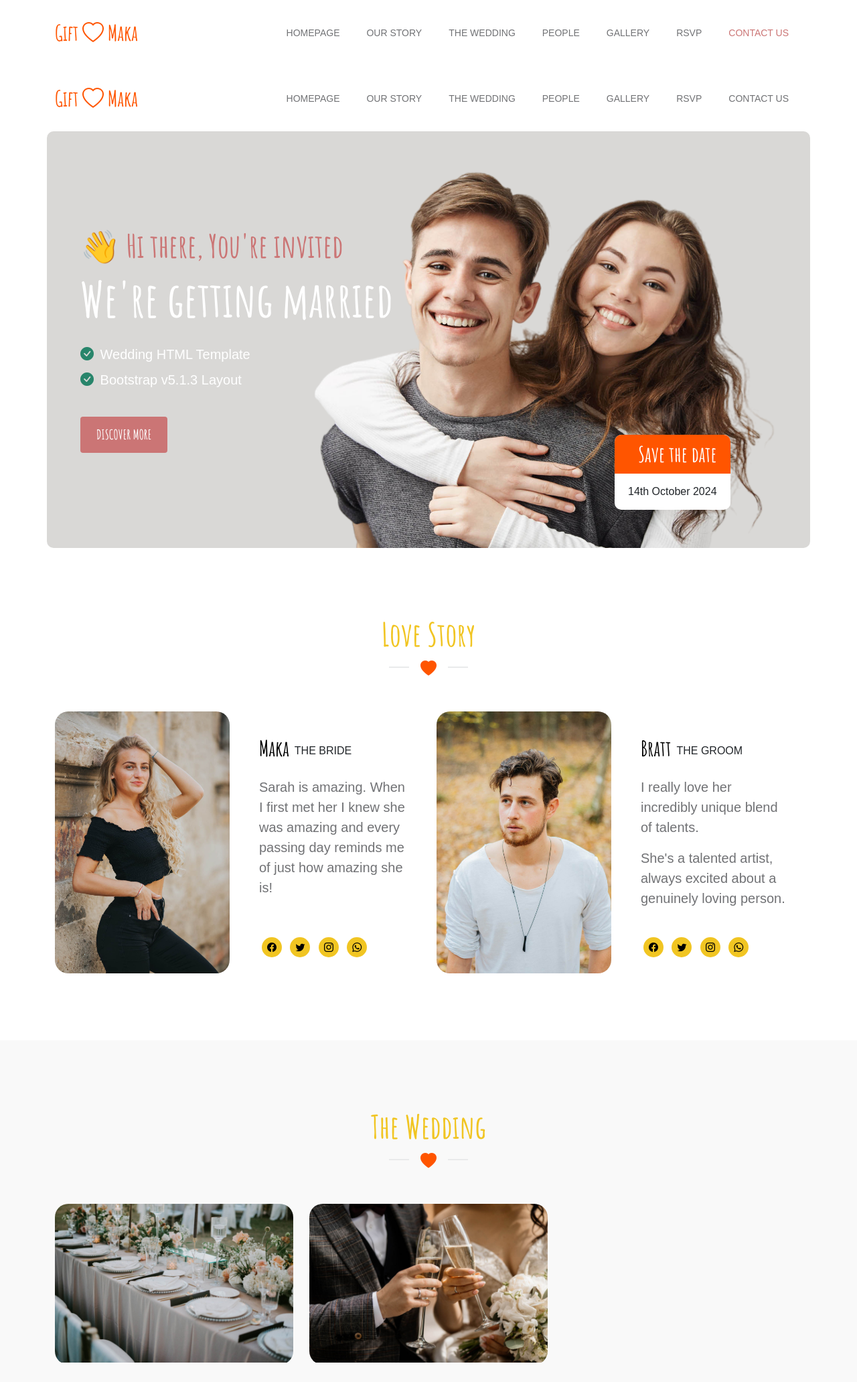
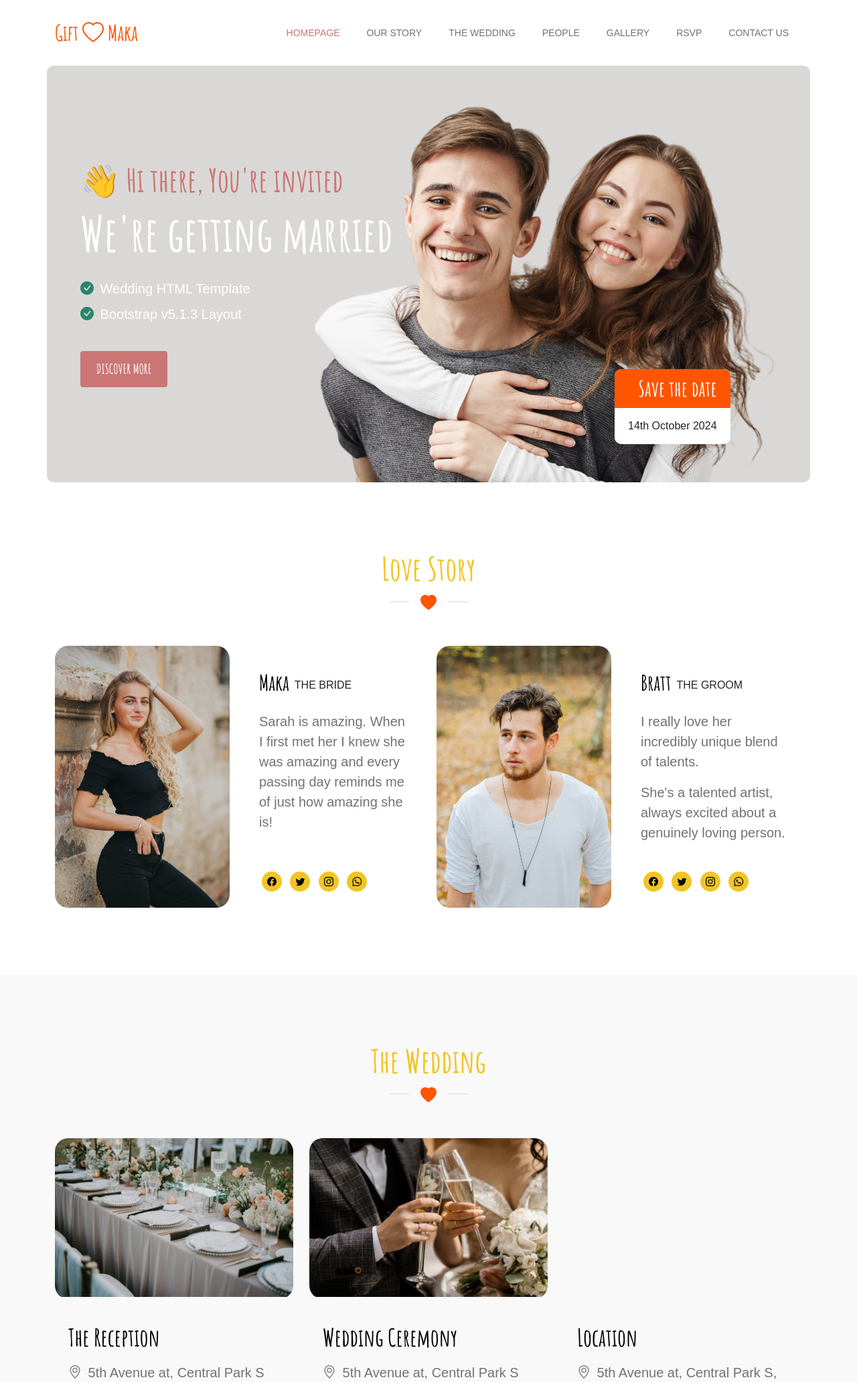
Before and after one commit to cavcom2010/February_2024_Learning_logs, a Django app: page / in a window 1280 px wide. Shown: the top 2063 px of the page at 67% size. Run offline with Django 5.2, Linux system fonts and the light colour scheme; a map, chart or similar area stays blank; some libraries are stand-ins or nearby versions; grey boxes are pictures that could not be loaded.

Commit message:
rsvp working for now

```diff
--- a/templates/base.html
+++ b/templates/base.html
@@ -25,63 +25,7 @@
 <body>
 
     <!-- <a href="admin/">Admin</a> -->
-    <section class="preloader">
-        <div class="spinner">
-            <span class="spinner-rotate">
-                <svg xmlns="http://www.w3.org/2000/svg" width="16" height="16" fill="currentColor" class="bi bi-heart-fill" viewBox="0 0 16 16">
-                  <path fill-rule="evenodd" d="M8 1.314C12.438-3.248 23.534 4.735 8 15-7.534 4.736 3.562-3.248 8 1.314z"/>
-                </svg>
-            </span>
-        </div>
-    </section>
 
-    <nav class="navbar navbar-expand-lg">
-        <div class="container">
-
-            <button class="navbar-toggler" type="button" data-bs-toggle="collapse" data-bs-target="#navbarNav" aria-controls="navbarNav" aria-expanded="false" aria-label="Toggle navigation">
-                <span class="navbar-toggler-icon"></span>
-            </button>
-
-            <a href="index.html" class="navbar-brand mx-auto mx-lg-0">
-                <span>Gift</span>
-                <i class="bi-heart brand-icon"></i>
-                <span>Maka</span>
-            </a>
-
-            <div class="collapse navbar-collapse" id="navbarNav">
-                <ul class="navbar-nav ms-auto">
-                    <li class="nav-item">
-                        <a class="nav-link click-scroll" href="#section_1">Homepage</a>
-                    </li>
-
-                    <li class="nav-item">
-                        <a class="nav-link click-scroll" href="#section_2">Our Story</a>
-                    </li>
-
-                    <li class="nav-item">
-                        <a class="nav-link click-scroll" href="#section_3">The Wedding</a>
-                    </li>
-
-                    <li class="nav-item">
-                        <a class="nav-link click-scroll" href="#section_4">People</a>
-                    </li>
-
-                    <li class="nav-item">
-                        <a class="nav-link click-scroll" href="#section_5">Gallery</a>
-                    </li>
-
-                    <li class="nav-item">
-                        <a class="nav-link click-scroll" href="#section_6">Rsvp</a>
-                    </li>
-
-                    <li class="nav-item">
-                        <a class="nav-link click-scroll" href="#section_7">Contact Us</a>
-                    </li>
-                </ul>
-            </div>
-
-        </div>
-    </nav>
     {% block content %} {% endblock content %}
 
     <!-- JAVASCRIPT FILES -->
```
Also changed, not shown: templates/rsvp.html (+3 -37 lines), db.sqlite3.
